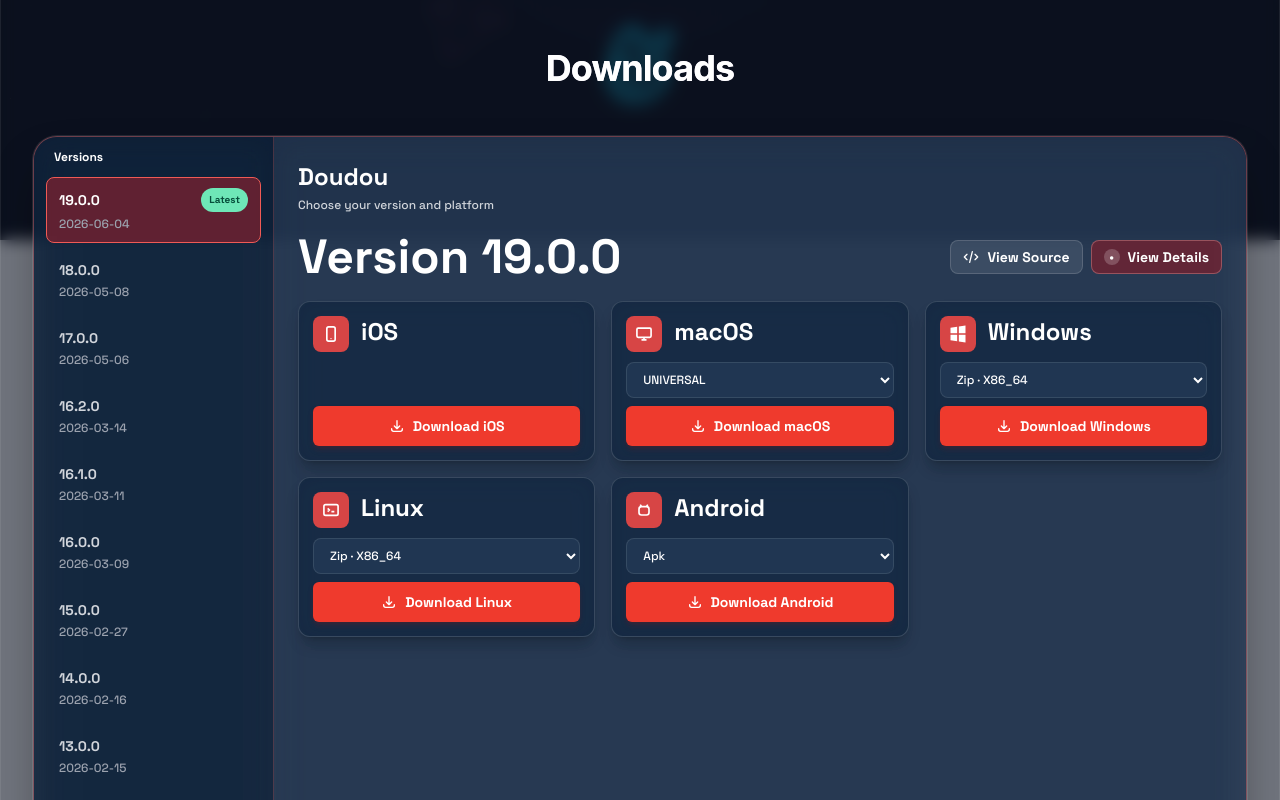
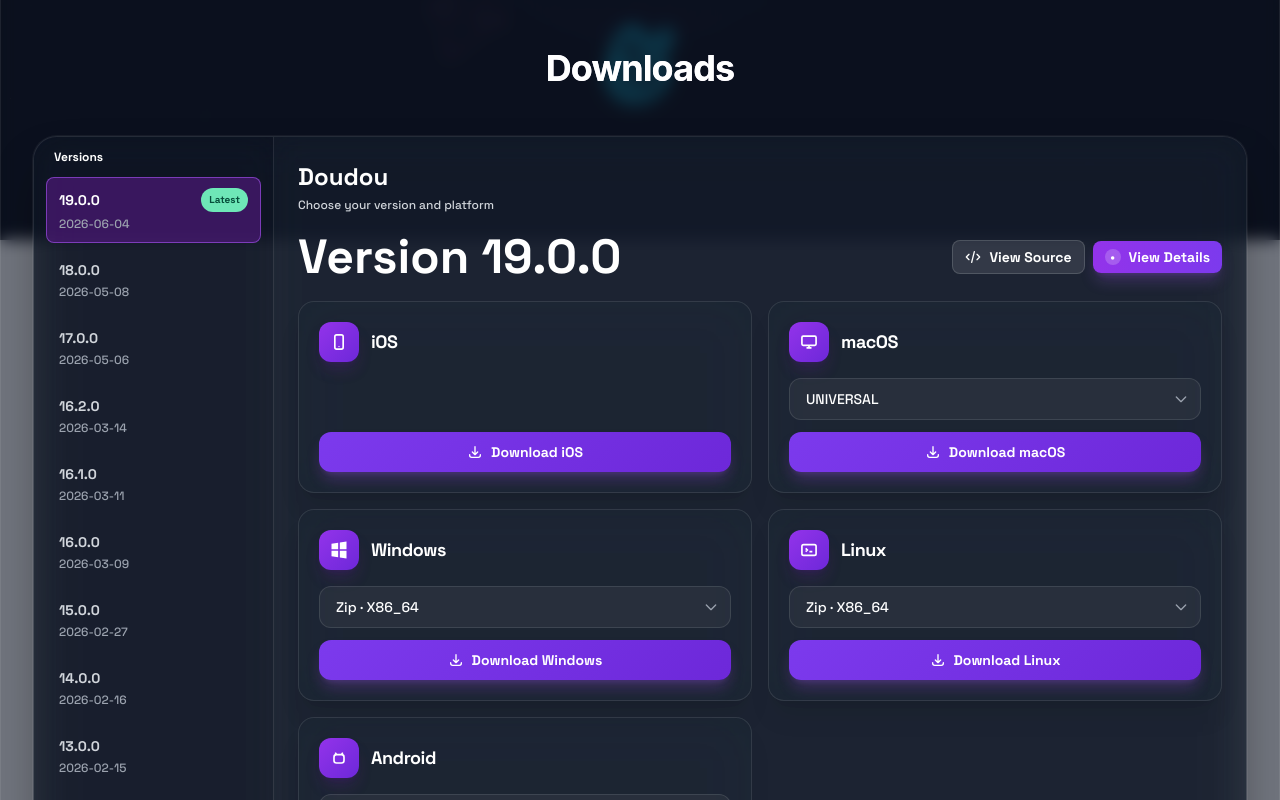
Before and after one commit to openlyst/openlyst, a Next.js app: page /apps/doudou in a window 1280 px wide. Shown: the part 560-1360 px from the top of the page. Built offline with nearby package versions, Linux system fonts and the light colour scheme.

Commit message:
Update download section styling from red theme to purple gradient design

```diff
--- a/src/components/AppDetailContent.tsx
+++ b/src/components/AppDetailContent.tsx
@@ -272,9 +272,9 @@ export function AppDetailContent({
 
       {app.versions.length > 0 && (
         <Section title={t.appDetail.downloads} background="gray">
-          <div className="font-display mx-auto w-full max-w-7xl rounded-3xl border border-red-400/40 bg-[rgba(24,45,70,0.5)] backdrop-blur-xl overflow-hidden flex flex-col lg:flex-row min-h-[540px] shadow-2xl shadow-black/40 ring-1 ring-white/10">
+          <div className="font-display mx-auto w-full max-w-7xl rounded-3xl border border-white/10 bg-gray-900/40 backdrop-blur-xl overflow-hidden flex flex-col lg:flex-row min-h-[540px] shadow-2xl shadow-black/40 ring-1 ring-white/5">
             {/* Version sidebar */}
-            <aside className="lg:w-60 flex-shrink-0 border-b lg:border-b-0 lg:border-r border-red-400/25 bg-[rgba(11,31,56,0.45)] backdrop-blur-lg p-3">
+            <aside className="lg:w-60 flex-shrink-0 border-b lg:border-b-0 lg:border-r border-white/10 bg-gray-900/30 backdrop-blur-lg p-3">
               <div className="lg:hidden">
                 <button
                   type="button"
@@ -307,7 +307,7 @@ export function AppDetailContent({
                         }}
                         className={`w-full text-left px-3 py-2.5 rounded-lg text-sm font-semibold transition-all duration-200 border ${
                           version?.version === v.version
-                            ? 'bg-[rgba(125,34,48,0.75)] border-[#f05a55] text-white'
+                            ? 'bg-purple-900/60 border-purple-500/60 text-white'
                             : 'border-transparent text-gray-300 hover:bg-white/5 hover:text-white'
                         }`}
                       >
@@ -337,7 +337,7 @@ export function AppDetailContent({
                     onClick={() => setSelectedVersion(v)}
                     className={`text-left px-3 py-2.5 rounded-lg text-sm font-semibold transition-all duration-200 border ${
                       version?.version === v.version
-                        ? 'bg-[rgba(125,34,48,0.75)] border-[#f05a55] text-white'
+                        ? 'bg-purple-900/60 border-purple-500/60 text-white'
                         : 'border-transparent text-gray-300 hover:bg-white/5 hover:text-white'
                     }`}
                   >
@@ -360,7 +360,7 @@ export function AppDetailContent({
             <div className="flex-1 overflow-auto flex flex-col min-h-0">
               {version && (
                 <div
-                  className="p-5 sm:p-6 flex flex-col gap-5 bg-[rgba(52,73,101,0.42)] backdrop-blur-lg min-h-full"
+                  className="p-5 sm:p-6 flex flex-col gap-5 bg-gray-800/30 backdrop-blur-lg min-h-full"
                 >
                   <div className="space-y-1">
                     <h3 className="text-white text-2xl font-semibold">{app.name}</h3>
@@ -386,7 +386,7 @@ export function AppDetailContent({
                       <button
                         type="button"
                         onClick={() => setChangelogOpen(true)}
-                        className="inline-flex items-center gap-2 rounded-lg border border-red-300/35 bg-[rgba(125,34,48,0.72)] hover:bg-[rgba(139,42,57,0.82)] text-white px-3 py-1.5 text-sm font-semibold transition-colors"
+                        className="inline-flex items-center gap-2 rounded-lg bg-gradient-to-r from-purple-600 to-violet-600 hover:from-purple-500 hover:to-violet-500 text-white px-3 py-1.5 text-sm font-semibold transition-all shadow-lg shadow-purple-500/25"
                       >
                         <span className="inline-flex items-center justify-center w-4 h-4 rounded-full bg-white/20 text-xs">•</span>
                         {t.appDetail.viewDetails}
@@ -402,7 +402,7 @@ export function AppDetailContent({
                         <p className="text-gray-400 text-sm mt-1">{t.appDetail.downloadsPausedReason}</p>
                       </div>
                     ) : byPlatform.length > 0 ? (
-                      <div className="grid grid-cols-1 md:grid-cols-2 xl:grid-cols-3 gap-4">
+                      <div className="grid grid-cols-1 md:grid-cols-2 gap-4">
                         {byPlatform.map((group) => {
                           const platform = group[0].platform;
                           const selectedUrl = selectedUrlByPlatform[platform] ?? group[0].url;
@@ -414,37 +414,43 @@ export function AppDetailContent({
                           return (
                             <div
                               key={platform}
-                              className="rounded-xl border border-white/15 bg-[rgba(13,34,58,0.62)] backdrop-blur-md p-3.5 flex flex-col gap-2.5 text-white shadow-lg shadow-black/20"
+                              className="group relative rounded-2xl border border-white/10 bg-gray-800/50 backdrop-blur-xl p-5 flex flex-col gap-4 text-white shadow-xl transition-all duration-300 hover:shadow-2xl hover:border-purple-500/30 hover:bg-gray-800/70"
                             >
-                              <div className="flex items-start gap-3">
-                                <span className="inline-flex items-center justify-center w-9 h-9 rounded-lg bg-[#d74545] text-white">
+                              <div className="flex items-center gap-3">
+                                <span className="inline-flex items-center justify-center w-10 h-10 rounded-xl bg-gradient-to-br from-purple-600 to-violet-700 text-white shadow-lg shadow-purple-900/30 transition-transform duration-300 group-hover:scale-105">
                                   {getPlatformIcon(platform)}
                                 </span>
-                                <div className="min-w-0">
-                                  <span className="block text-xl md:text-2xl font-semibold text-white">{platform}</span>
+                                <span className="text-lg font-semibold text-white tracking-tight">{platform}</span>
                               </div>
-                              </div>
-                              <div className="flex flex-col gap-2 mt-auto">
+                              <div className="flex flex-col gap-3 mt-auto">
                                 {!singleOption && (
+                                  <div className="relative">
                                     <select
-                                    className="w-full rounded-lg border border-white/10 bg-[rgba(36,59,88,0.75)] text-white text-xs px-3 py-2 focus:ring-2 focus:ring-red-400 focus:border-transparent"
+                                      className="w-full appearance-none rounded-xl border border-white/10 bg-white/5 text-white text-sm px-4 py-2.5 pr-10 focus:ring-2 focus:ring-purple-500/50 focus:border-transparent transition-colors hover:bg-white/[0.07] cursor-pointer"
                                       value={selectedUrl}
                                       onChange={(e) =>
                                         setSelectedUrlByPlatform((prev) => ({ ...prev, [platform]: e.target.value }))
                                       }
                                     >
                                       {group.map(({ optionLabel, url }) => (
-                                      <option key={url} value={url}>
+                                        <option key={url} value={url} className="bg-gray-900 text-white">
                                           {optionLabel}
                                         </option>
                                       ))}
                                     </select>
+                                    <svg className="absolute right-3 top-1/2 -translate-y-1/2 w-4 h-4 text-gray-400 pointer-events-none" fill="none" stroke="currentColor" viewBox="0 0 24 24">
+                                      <path strokeLinecap="round" strokeLinejoin="round" strokeWidth={2} d="M19 9l-7 7-7-7" />
+                                    </svg>
+                                  </div>
                                 )}
                                 <a
                                   href={selectedUrl}
                                   target="_blank"
                                   rel="noopener noreferrer"
-                                  className={`inline-flex items-center justify-center gap-2 px-4 py-2.5 bg-[#ef3a2d] hover:bg-[#ff4f44] text-white text-sm font-semibold rounded-md transition-colors whitespace-nowrap shadow-md shadow-red-900/25 ${singleOption ? 'w-full' : ''}`}
+                                  className="inline-flex items-center justify-center gap-2 px-4 py-2.5 rounded-xl font-semibold text-sm text-white transition-all duration-200 hover:-translate-y-0.5 active:translate-y-0 active:scale-[0.98] shadow-lg shadow-purple-500/25"
+                                  style={{
+                                    background: 'linear-gradient(135deg, #7c3aed 0%, #6d28d9 100%)',
+                                  }}
                                 >
                                   <svg className="w-4 h-4" fill="none" stroke="currentColor" viewBox="0 0 24 24">
                                     <path strokeLinecap="round" strokeLinejoin="round" strokeWidth={2} d="M4 16v1a3 3 0 003 3h10a3 3 0 003-3v-1m-4-4l-4 4m0 0l-4-4m4 4V4" />
```
Lines whose indentation alone changed are shown as unchanged.
